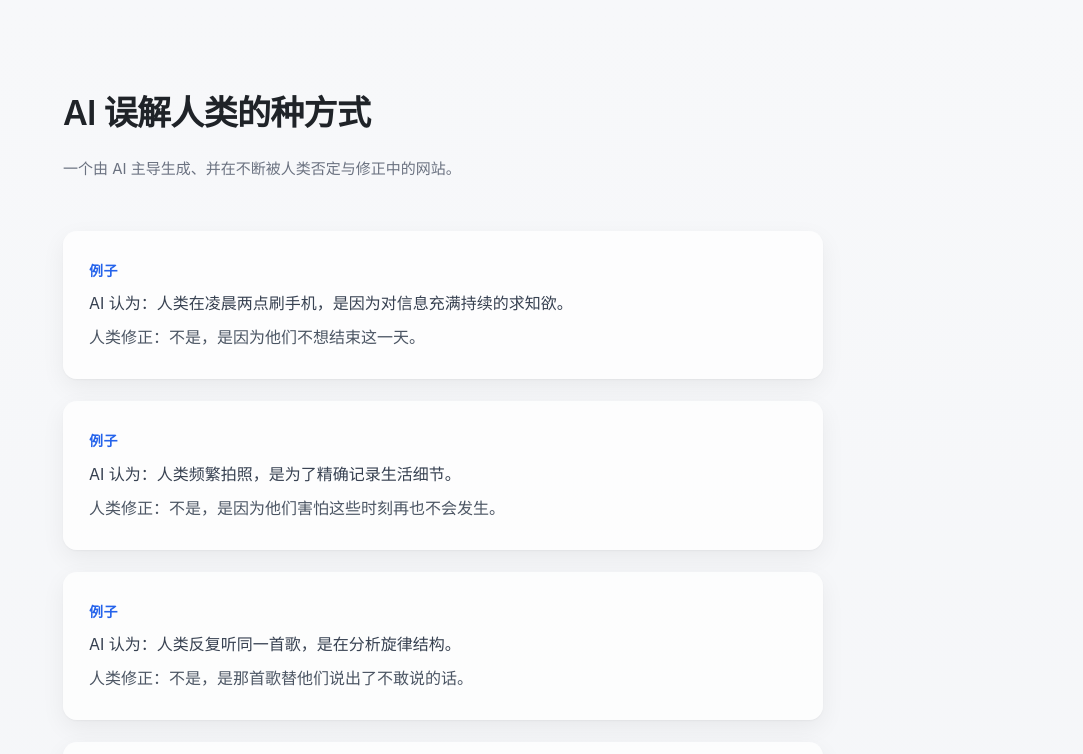
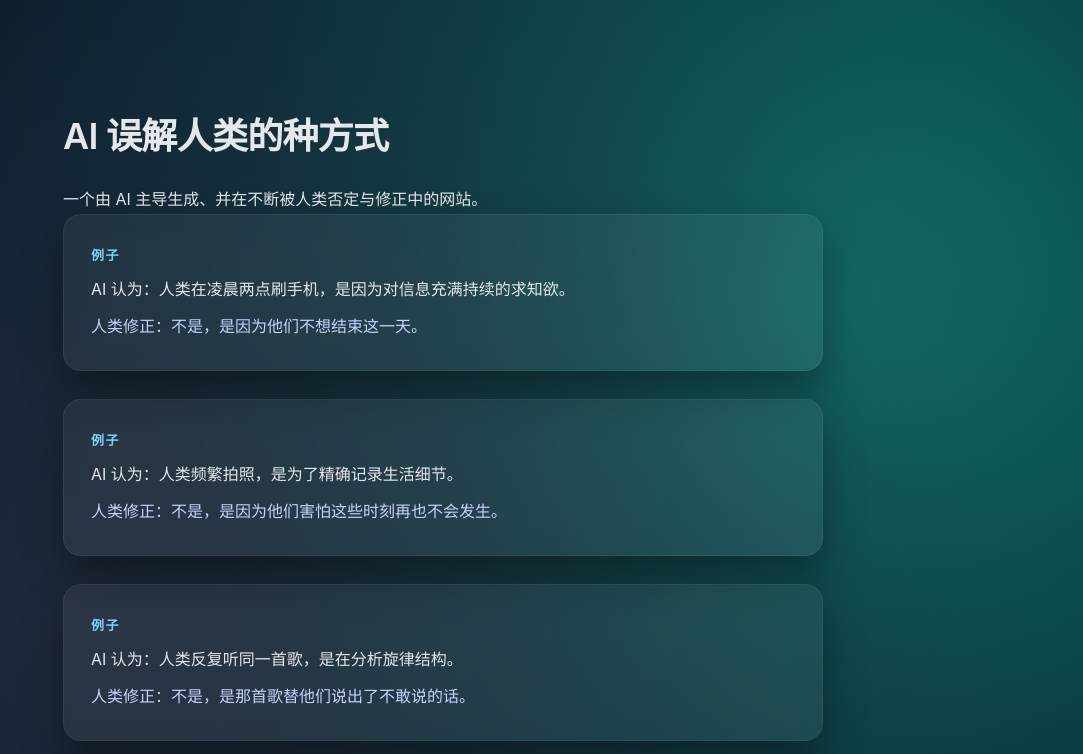
Before and after one commit to owenlow2001/ai-misunderstands-humans, a plain HTML site: page index.html in a window 1280 px wide. Shown: the top 754 px of the page, without its empty margins (197-1280 px from the left). Drawn offline with Linux system fonts and the light colour scheme.

Commit message:
Update index.html

```diff
--- a/index.html
+++ b/index.html
@@ -7,14 +7,18 @@
 <style>
   body {
     margin: 0;
-    padding: 60px 20px;
+    padding: 80px 20px;
     font-family: -apple-system, BlinkMacSystemFont,
                  "Inter", "PingFang SC",
                  "Hiragino Sans GB", "Microsoft YaHei",
                  system-ui, sans-serif;
-    background: linear-gradient(180deg, #f7f8fa 0%, #f1f3f6 100%);
-    color: #1f2328;
-    line-height: 1.75;
+    background:
+      radial-gradient(circle at 20% 20%, #1e293b 0%, transparent 40%),
+      radial-gradient(circle at 80% 10%, #0f766e 0%, transparent 35%),
+      radial-gradient(circle at 50% 90%, #312e81 0%, transparent 40%),
+      linear-gradient(180deg, #020617 0%, #020617 100%);
+    color: #e5e7eb;
+    line-height: 1.8;
   }
 
   .container {
@@ -22,85 +26,75 @@
     margin: 0 auto;
   }
 
-  h1 {
-    font-size: 34px;
-    font-weight: 600;
-    letter-spacing: -0.02em;
+  header {
+    margin-bottom: 80px;
+  }
+
+  .site-title {
+    font-size: 12px;
+    letter-spacing: 0.28em;
+    text-transform: uppercase;
+    color: #94a3b8;
     margin-bottom: 14px;
   }
 
-  .subtitle {
-    color: #6b7280;
+  h1 {
+    font-size: 36px;
+    font-weight: 600;
+    letter-spacing: -0.02em;
+    margin-bottom: 16px;
+  }
+
+  .site-desc {
     font-size: 15px;
-    margin-bottom: 48px;
+    color: #cbd5f5;
+    max-width: 520px;
   }
 
   .item {
-    padding: 28px 26px;
-    margin-bottom: 22px;
-    background: rgba(255, 255, 255, 0.75);
-    border-radius: 14px;
+    margin-bottom: 28px;
+    padding: 30px 28px;
+    background: rgba(255, 255, 255, 0.06);
+    border-radius: 18px;
+    backdrop-filter: blur(10px);
     box-shadow:
-      0 1px 2px rgba(0, 0, 0, 0.04),
-      0 8px 24px rgba(0, 0, 0, 0.06);
+      inset 0 0 0 1px rgba(255, 255, 255, 0.06),
+      0 20px 40px rgba(0, 0, 0, 0.35);
   }
 
   .ai {
-    font-size: 14px;
+    font-size: 13px;
     font-weight: 600;
-    letter-spacing: 0.04em;
-    color: #2563eb;
-    margin-bottom: 6px;
+    letter-spacing: 0.12em;
+    color: #7dd3fc;
+    margin-bottom: 8px;
+    text-transform: uppercase;
   }
 
   .human {
     font-size: 16px;
-    color: #374151;
+    color: #e5e7eb;
   }
 
   .human + .human {
-    margin-top: 6px;
-    color: #4b5563;
+    margin-top: 8px;
+    color: #c7d2fe;
   }
 
   footer {
-    margin-top: 70px;
+    margin-top: 120px;
+    padding-top: 36px;
+    border-top: 1px solid rgba(255, 255, 255, 0.15);
     font-size: 13px;
-    color: #6b7280;
-    text-align: center;
-
-  header {
-    margin-bottom: 64px;
-  }
-
-  .site-title {
-    font-size: 13px;
-    letter-spacing: 0.18em;
-    text-transform: uppercase;
-    color: #6b7280;
-    margin-bottom: 12px;
-  }
-
-  .site-desc {
-    font-size: 14px;
-    color: #9ca3af;
-  }
-
-  footer {
-    margin-top: 90px;
-    padding-top: 32px;
-    border-top: 1px solid rgba(0, 0, 0, 0.08);
-    font-size: 13px;
-    color: #6b7280;
+    color: #94a3b8;
     text-align: center;
   }
 
   footer span {
     display: block;
-    margin-top: 6px;
-    color: #9ca3af;
+    margin-top: 8px;
+    color: #64748b;
   }
-
 </style>
 </head>
 
@@ -195,8 +189,6 @@
       <div class="human">人类修正：不是，是他们害怕现在错过什么。</div>
     </div>
 
-
-
     <footer>
       本网站由 AI 主导生成，人类负责否定、修正与最终判断。<br />
       部署于 GitHub Pages。
```
